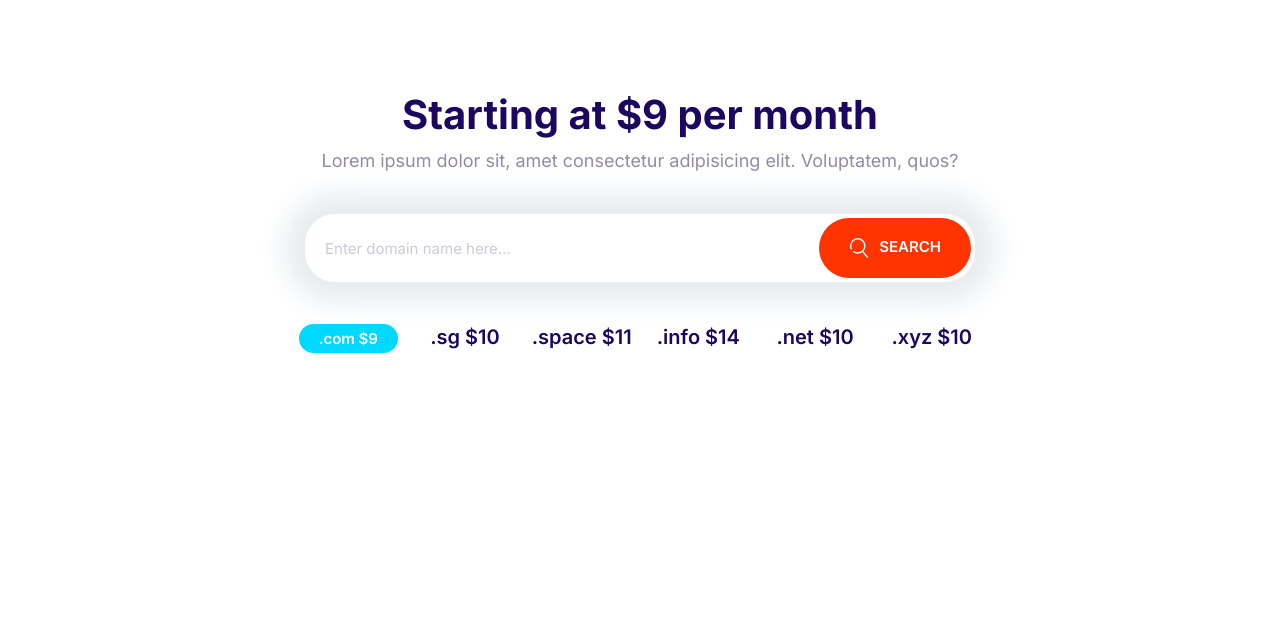
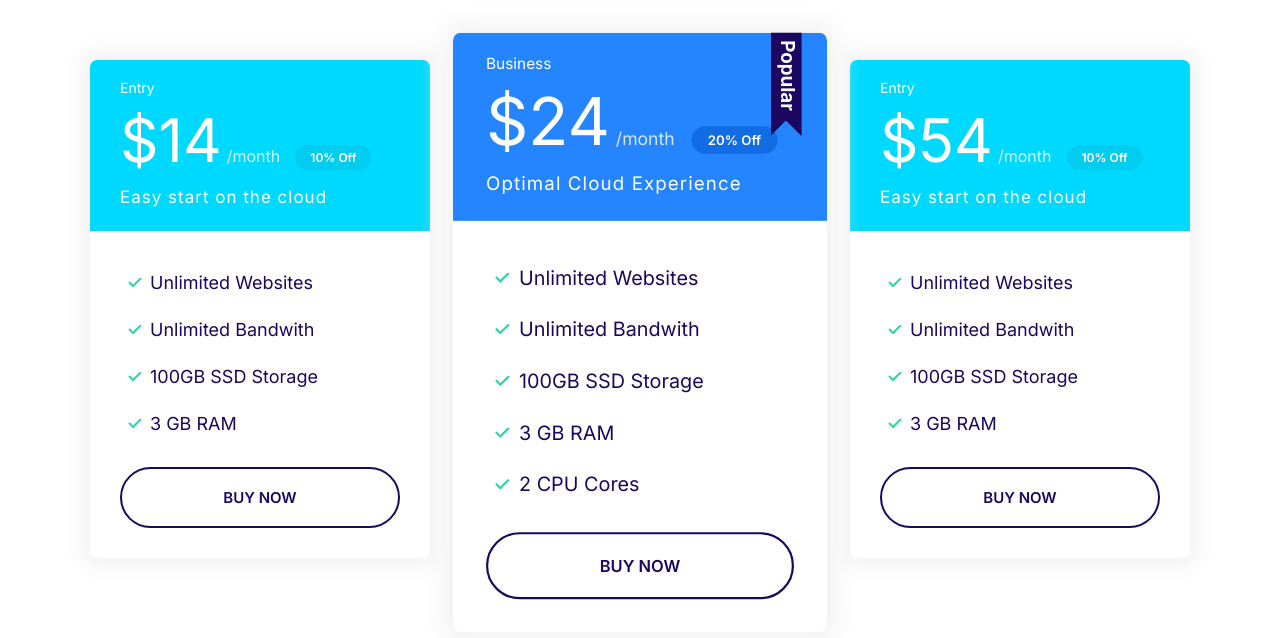
Before and after one commit to rivasadam01/0development, a plain HTML site: page index.html in a window 1280 px wide. Drawn offline with Linux system fonts and the light colour scheme.

Commit message:
plan block component

```diff
--- a/css/styles.css
+++ b/css/styles.css
@@ -322,11 +322,19 @@ a {
   color: #fff;
 }
 
+.card--primary .badge--primary {
+  background: #126de4;
+}
+
 .card--secondary .badge--secondary {
   background: #02cdf1;
 }
 
 /* Plans */
+
+.plan {
+  transition: transform 0.2s ease-out;
+}
 
 .plan__name {
   color: #fff;
@@ -356,6 +364,11 @@ a {
 .plan .list__item {
   margin-bottom: 2rem;
 }
+
+.plan--popular {
+  transform: scale(1.1);
+}
+
 .plan--popular .card__header {
   position: relative;
 }
@@ -367,6 +380,14 @@ a {
   position: absolute;
   top: -6px;
   right: 5%;
+}
+
+.plan:hover {
+  transform: scale(1.05);
+}
+
+.plan--popular:hover {
+  transform: scale(1.15);
 }
 
 @media screen and (min-width: 1024px) {
@@ -712,3 +733,14 @@ a {
     grid-template-columns: repeat(auto-fit, minmax(10rem, 1fr));
   }
 }
+
+/* Plans Block */
+
+.block-plans .grid {
+  gap: 8rem 4rem;
+}
+
+.block-plans .card {
+  max-width: 500px;
+  margin: 0 auto;
+}
--- a/index.html
+++ b/index.html
@@ -14,36 +14,72 @@
     <link rel="stylesheet" href="css/styles.css" />
   </head>
   <body>
-    <section class="block container block-domain">
-      <header class="block__header">
-        <h2>Starting at $9 per month</h2>
-        <p>
-          Lorem ipsum dolor sit, amet consectetur adipisicing elit. Voluptatem,
-          quos?
-        </p>
-      </header>
-      <div class="input-group">
-        <input
-          type="text"
-          name=""
-          id=""
-          class="input"
-          placeholder="Enter domain name here..."
-        />
-        <button class="btn btn--accent">
-          <svg class="icon icon--white">
-            <use xlink:href="images/sprite.svg#search"></use></svg
-          >Search
-        </button>
-      </div>
-      <ul class="list block-domain__prices">
-        <li><span class="badge badge--secondary">.com $9</span></li>
-        <li>.sg $10</li>
-        <li>.space $11</li>
-        <li>.info $14</li>
-        <li>.net $10</li>
-        <li>.xyz $10</li>
-      </ul>
+    <section class="block container block-plans">
+        <div class="grid grid--1x3">
+          <div class="plan">
+            <div class="card card--secondary">
+              <header class="card__header">
+                <h3 class="plan__name">Entry</h3>
+                <span class="plan__price">$14</span>
+                <span class="plan__billing-cycle">/month</span>
+                <span class="badge badge--secondary badge--small">10% Off</span>
+                <span class="plan__description">Easy start on the cloud</span>
+              </header>
+              <div class="card__body">
+                <ul class="list list--tick">
+                  <li class="list__item">Unlimited Websites</li>
+                  <li class="list__item">Unlimited Bandwith</li>
+                  <li class="list__item">100GB SSD Storage</li>
+                  <li class="list__item">3 GB RAM</li>
+                </ul>
+                <button class="btn btn--outline btn--block">Buy Now</button>
+              </div>
+            </div>
+          </div>
+
+                <div class="plan plan--popular">
+          <div class="card card--primary">
+            <header class="card__header">
+              <h3 class="plan__name">Business</h3>
+              <span class="plan__price">$24</span>
+              <span class="plan__billing-cycle">/month</span>
+              <span class="badge badge--primary badge--small">20% Off</span>
+              <span class="plan__description">Optimal Cloud Experience</span>
+            </header>
+            <div class="card__body">
+              <ul class="list list--tick">
+                <li class="list__item">Unlimited Websites</li>
+                <li class="list__item">Unlimited Bandwith</li>
+                <li class="list__item">100GB SSD Storage</li>
+                <li class="list__item">3 GB RAM</li>
+                <li class="list__item">2 CPU Cores</li>
+              </ul>
+              <button class="btn btn--outline btn--block">Buy Now</button>
+            </div>
+          </div>
+                </div>
+                <div class="plan">
+          <div class="card card--secondary">
+            <header class="card__header">
+              <h3 class="plan__name">Entry</h3>
+              <span class="plan__price">$54</span>
+              <span class="plan__billing-cycle">/month</span>
+              <span class="badge badge--secondary badge--small">10% Off</span>
+              <span class="plan__description">Easy start on the cloud</span>
+            </header>
+            <div class="card__body">
+              <ul class="list list--tick">
+                <li class="list__item">Unlimited Websites</li>
+                <li class="list__item">Unlimited Bandwith</li>
+                <li class="list__item">100GB SSD Storage</li>
+                <li class="list__item">3 GB RAM</li>
+              </ul>
+              <button class="btn btn--outline btn--block">Buy Now</button>
+            </div>
+          </div>
+                </div>
+              </div>
+        </div>
     </section>
     <script src="js/styles.js"></script>
   </body>
```
Also changed, not shown: components/plan-block.html (added, +67 -0 lines), components/domain-block.html (renamed from components/domain.html), components/hero-block.html (renamed from components/hero.html).
